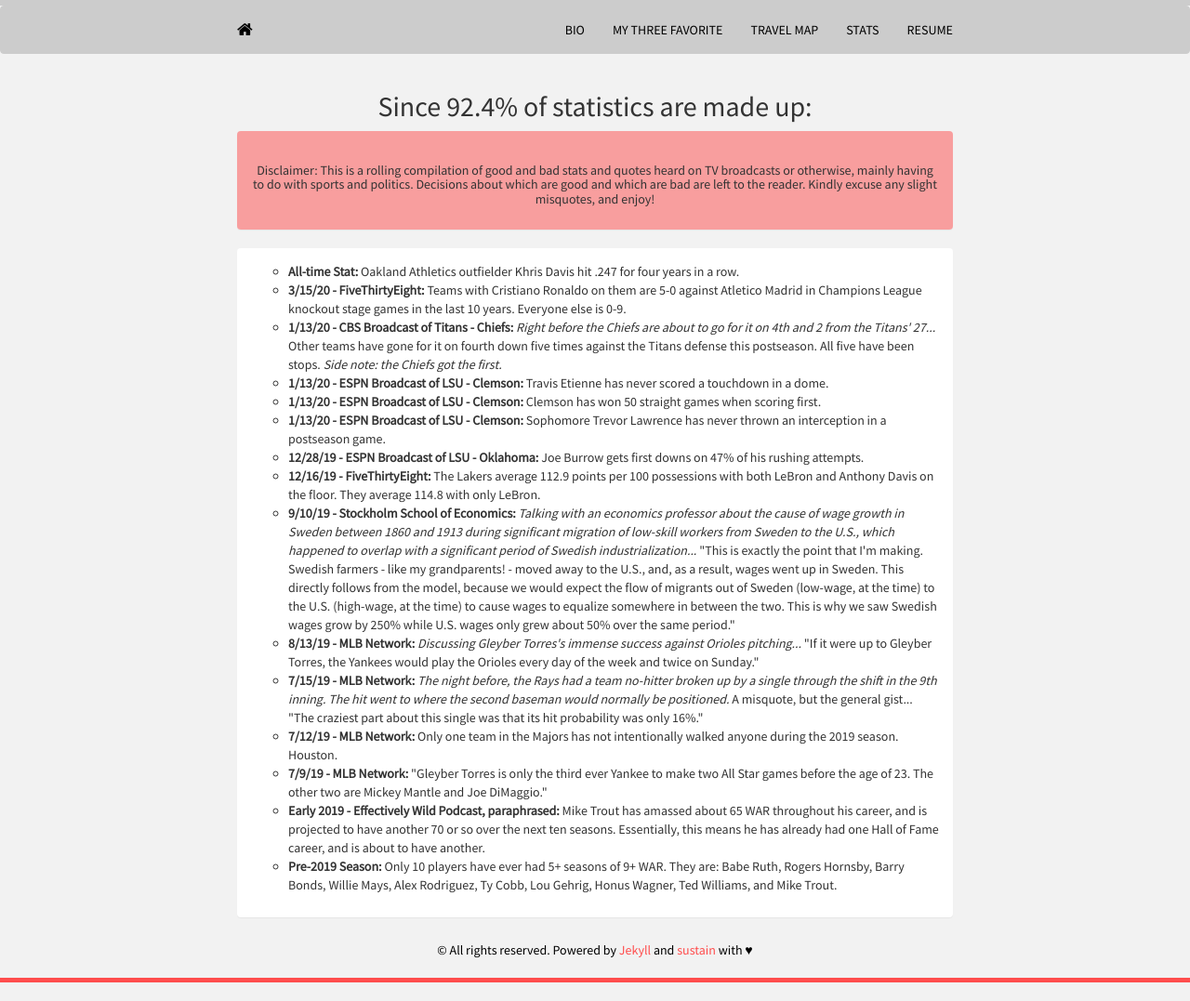
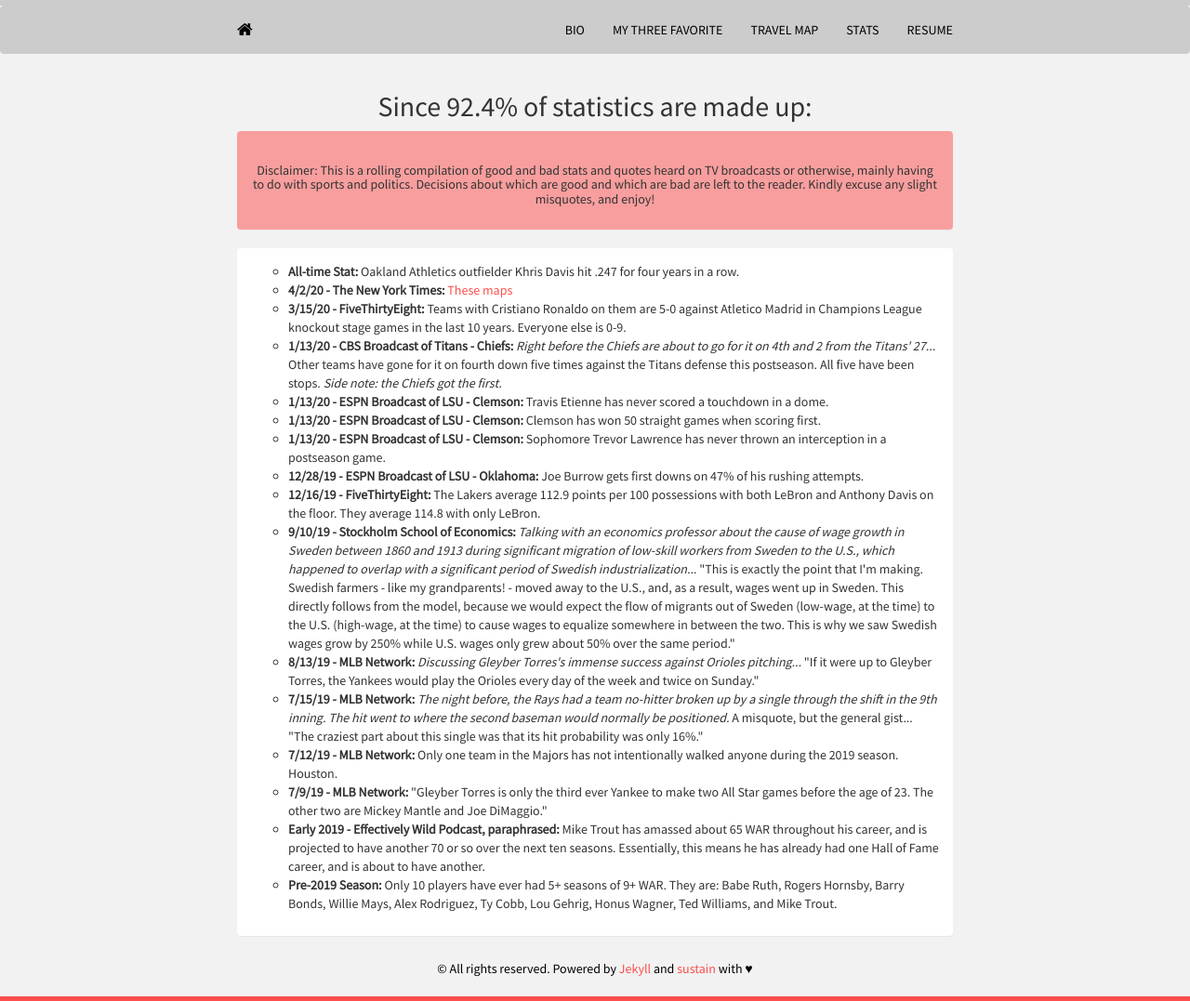
Before and after one commit to mrkaye97/mrkaye97.github.io, a Jekyll site: the page built from stats.html, in a window 1280 px wide. Shown: the whole page at 93% size. Built offline with Jekyll 4.4.1, drawn with Linux system fonts in a browser that asks for light colours; nearby versions of some CDN libraries.

Commit message:
Update stats.html

```diff
--- a/stats.html
+++ b/stats.html
@@ -29,6 +29,7 @@ Title: Random Stuff
 	    		<div class="panel-body">
 					<ul style="list-style-type:circle">
 					  <li><b>All-time Stat:</b> Oakland Athletics outfielder Khris Davis hit .247 for four years in a row.
+					  <li><b>4/2/20 - The New York Times:</b> <a href = "https://www.nytimes.com/interactive/2020/04/02/us/coronavirus-social-distancing.html"> These maps</a>
 					  <li><b>3/15/20 - FiveThirtyEight:</b> Teams with Cristiano Ronaldo on them are 5-0 against Atletico Madrid in Champions League knockout stage games in the last 10 years. Everyone else is 0-9.
   					  <li><b>1/13/20 - CBS Broadcast of Titans - Chiefs:</b> <i> Right before the Chiefs are about to go for it on 4th and 2 from the Titans' 27...</i> Other teams have gone for it on fourth down five times against the Titans defense this postseason. All five have been stops. <i>Side note: the Chiefs got the first.</i>
 					  <li><b>1/13/20 - ESPN Broadcast of LSU - Clemson:</b> Travis Etienne has never scored a touchdown in a dome.
```
